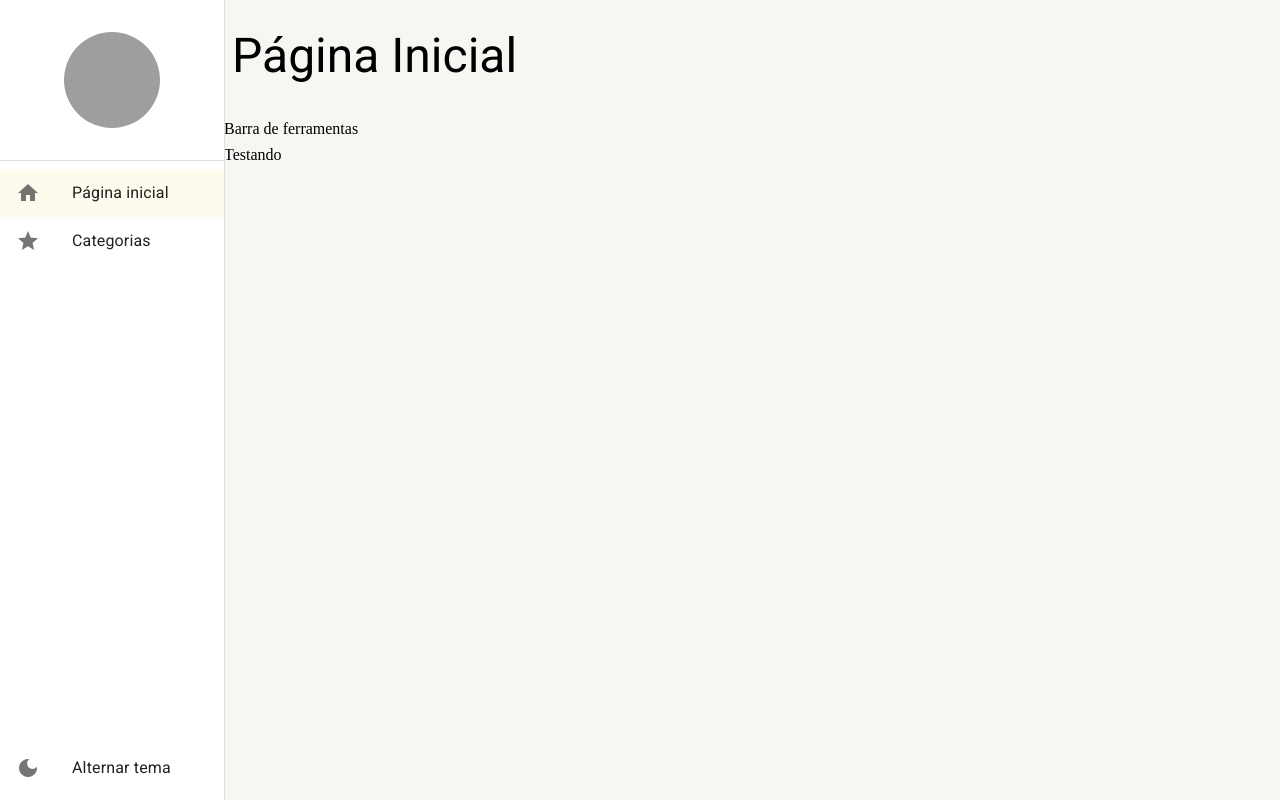
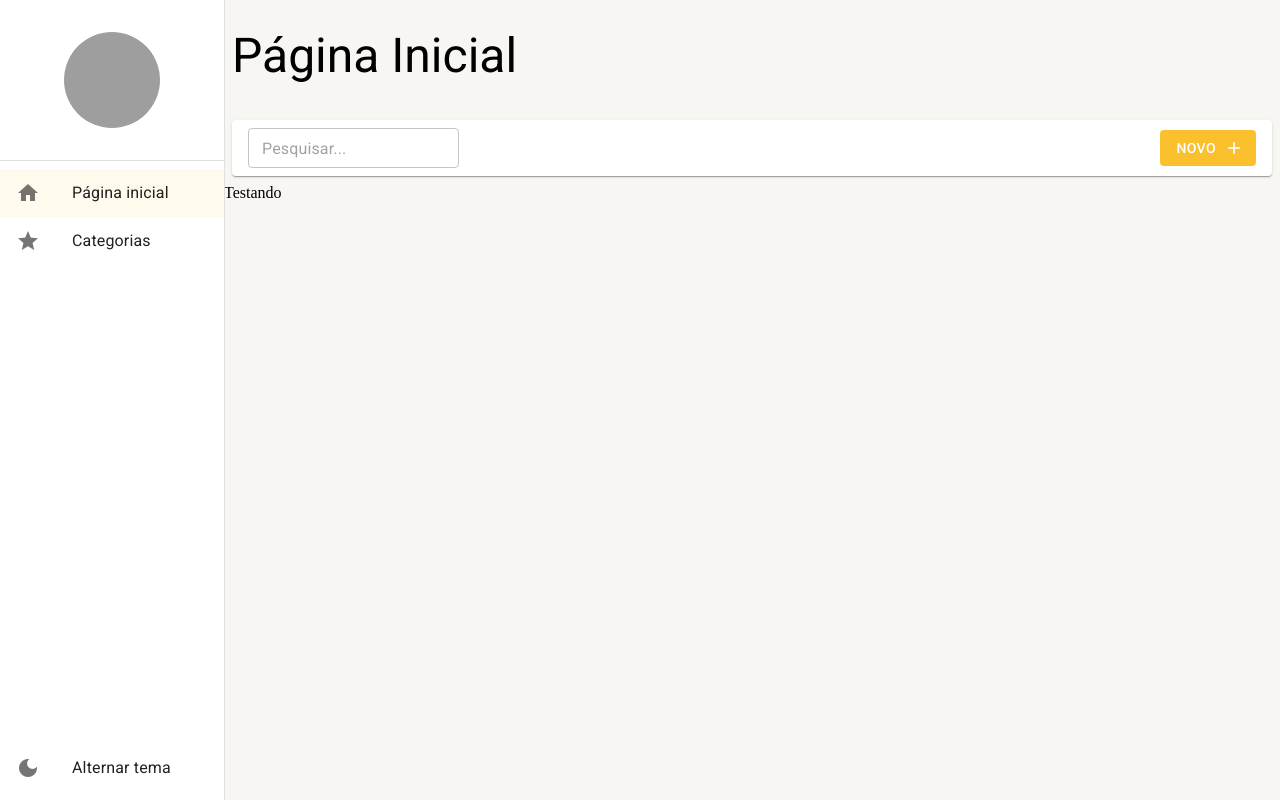
Before and after one commit to bl4ros/task-manager, a React (Create React App) app: page /pagina-inicial in a window 1280 px wide. Built offline with nearby package versions, Linux system fonts and the light colour scheme; grey boxes are pictures that could not be loaded.

Commit message:
feat: created listing toolbar

```diff
--- a/src/pages/dashboard/index.tsx
+++ b/src/pages/dashboard/index.tsx
@@ -1,10 +1,13 @@
+import { BarraDeFerramentas } from "../../shared/components/barra-de-ferramentas";
 import { LayoutBaseDePagina } from "../../shared/layouts";
 
 export function Dashboard() {
   return (
     <LayoutBaseDePagina
       titulo="Página Inicial"
-      barraDeFerramentas={<>Barra de ferramentas</>}
+      barraDeFerramentas={
+        <BarraDeFerramentas mostrarInputBusca={true} textoBotaoNovo="Novo" />
+      }
     >
       Testando
     </LayoutBaseDePagina>
--- /dev/null
+++ b/src/shared/components/barra-de-ferramentas/index.tsx
@@ -0,0 +1,61 @@
+import { Button, Icon, Paper, TextField, useTheme } from "@mui/material";
+import { Box } from "@mui/system";
+
+interface BarraDeFerramentasProps {
+  children?: React.ReactNode;
+  mostrarInputBusca?: boolean;
+  textoDaBusca?: string;
+  aoMudarTextoDeBusca?: (novoTexto: string) => void;
+
+  mostrarBotaoNovo?: boolean;
+  textoBotaoNovo?: string;
+  aoClicarEmNovo?: () => void;
+}
+
+export function BarraDeFerramentas({
+  textoDaBusca = "",
+  mostrarInputBusca = false,
+  aoMudarTextoDeBusca,
+
+  mostrarBotaoNovo = true,
+  textoBotaoNovo = "Novo",
+  aoClicarEmNovo,
+}: BarraDeFerramentasProps) {
+  const theme = useTheme();
+
+  return (
+    <Box
+      height={theme.spacing(5)}
+      marginX={1}
+      padding={1}
+      paddingX={2}
+      display="flex"
+      gap={1}
+      alignItems="center"
+      component={Paper}
+    >
+      {mostrarInputBusca && (
+        <TextField
+          size="small"
+          placeholder="Pesquisar..."
+          value={textoDaBusca}
+          onChange={(e) => aoMudarTextoDeBusca?.(e.target.value)}
+        />
+      )}
+
+      <Box flex={1} display="flex" justifyContent="end">
+        {mostrarBotaoNovo && (
+          <Button
+            variant="contained"
+            disableElevation
+            color="primary"
+            endIcon={<Icon>add</Icon>}
+            onClick={aoClicarEmNovo}
+          >
+            {textoBotaoNovo}
+          </Button>
+        )}
+      </Box>
+    </Box>
+  );
+}
```
